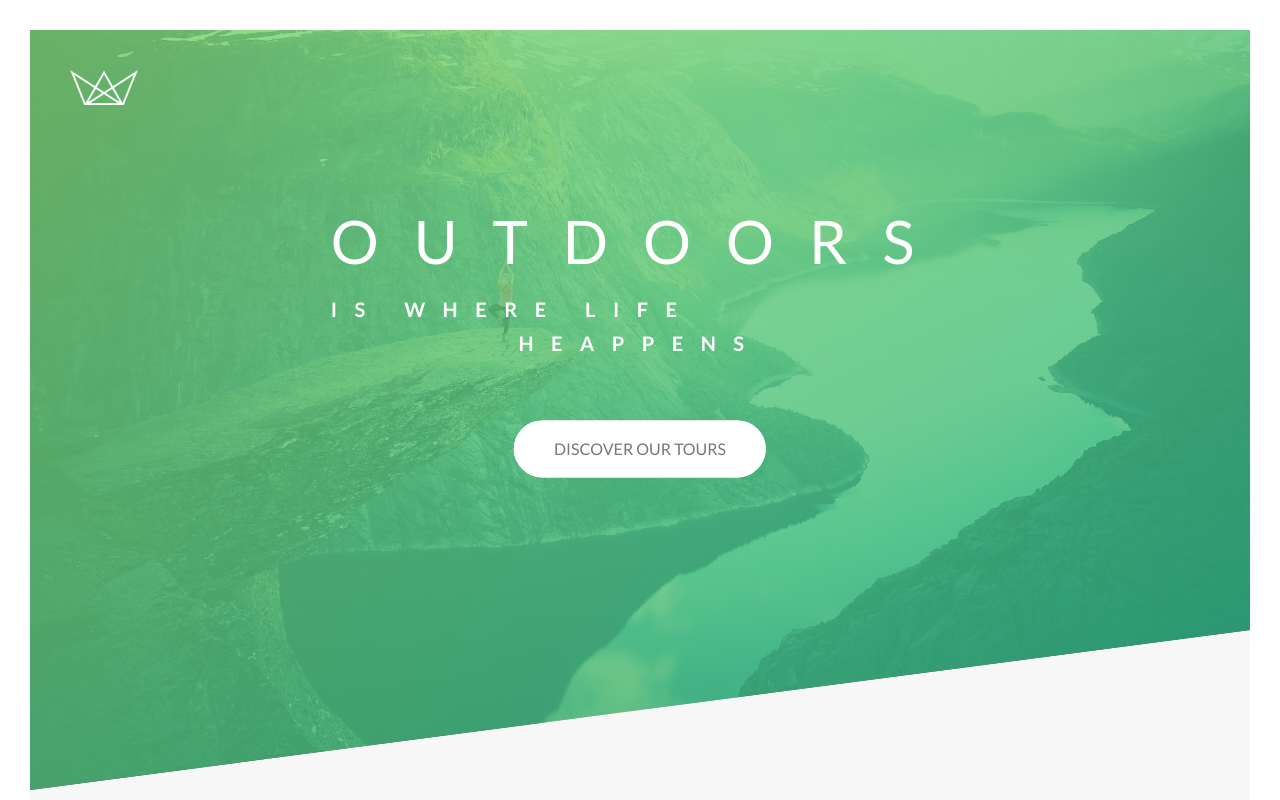
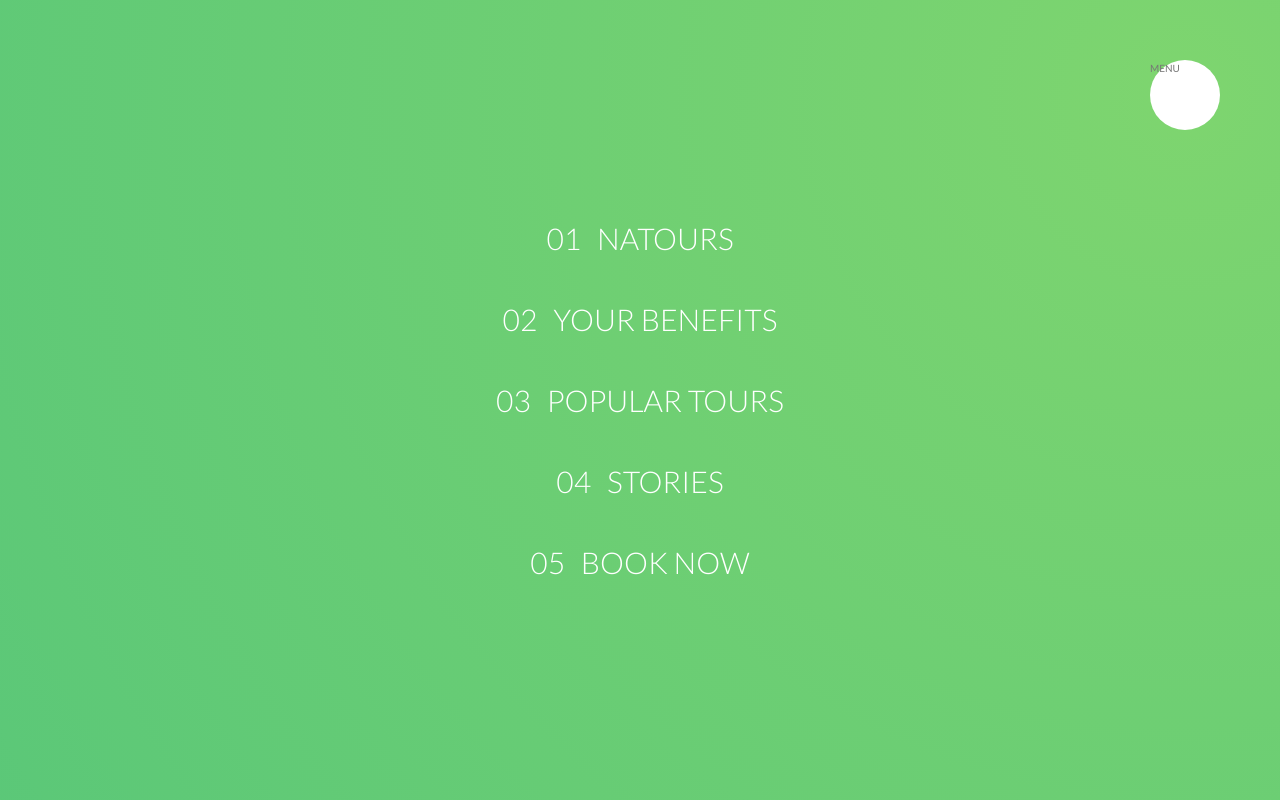
Before and after one commit to divamarques/projeto_Natours_CSS-HTML5_Puro, a website: page index.html in a window 1280 px wide. Shown: the top 800 px of the page. Drawn offline with Linux system fonts and the light colour scheme.

Commit message:
pagina do menu

```diff
--- a/index.html
+++ b/index.html
@@ -15,6 +15,23 @@
 </head>
 
 <body>
+
+    <div class="navigation">
+        <input type="checkbox" class="navigation__checkbox" id="navi-toggle">
+
+        <label for="navi-toggle" class="navigation__button">MENU</label>
+        <div class="navigation__background">&nbsp;</div>
+
+        <nav class="navigation__nav">
+            <ul class="navigation__list">
+                <li class="navigation__item"><a href="#" class="navigation__link"><span>01</span> Natours</a></li>
+                <li class="navigation__item"><a href="#" class="navigation__link"><span>02</span> Your benefits</a></li>
+                <li class="navigation__item"><a href="#" class="navigation__link"><span>03</span> Popular tours</a></li>
+                <li class="navigation__item"><a href="#" class="navigation__link"><span>04</span> Stories</a></li>
+                <li class="navigation__item"><a href="#" class="navigation__link"><span>05</span> Book now</a></li>
+            </ul>
+        </nav>
+    </div>
     <header class="header">
         <div class="header__logo-box">
             <img src="img/logo-white.png" alt="Logo" class="header__logo">
--- /dev/null
+++ b/sass/layout/_navigation.scss
@@ -0,0 +1,83 @@
+.navigation{
+
+
+
+  &__checkbox{
+    display: none;
+
+  }
+  &__button{
+    background-color: $color-white;
+    height: 7rem;
+    width: 7rem;
+    position: fixed;
+    top: 6rem;
+    right: 6rem;
+    border-radius: 50%;
+    z-index: 2000;
+
+
+  }
+  &__background{
+    height: 6rem;
+    width: 6rem;
+    border-radius: 50%;
+    position: fixed;
+    top: 6.5rem;
+    right: 6.5rem;
+    background-image: radial-gradient($color-primary-light, $color-primary-dark);
+    z-index: 1000;
+
+    transform: scale(80);
+  }
+  &__nav{
+
+    height: 100vh;
+    width: 100%;
+    position: fixed;
+    top: 0;
+    right: 0;
+    z-index: 1500;
+  }
+  &__list{
+    position: absolute;
+    top: 50%;
+    left: 50%;
+    transform: translate(-50%,-50%);
+    list-style: none;
+    text-align: center;
+
+  }
+  &__item{
+    margin: 1rem;
+
+  }
+  &__link{
+
+    &:link,
+    &visited{
+    display: inline-block;
+     font-size: 3rem;
+    font-weight: 300;
+    padding:1rem 2rem;
+    color: $color-white;
+    text-decoration: none;
+    text-transform: uppercase;
+    background-image: linear-gradient(120deg, transparent 0%, transparent 50%, $color-white 50%);
+    background-size: 225%;
+    transition: all .4s;
+
+    span{
+      display: inline-block;
+      margin-right: 1rem;
+    }
+    }
+
+    &:hover,
+    &active{
+      background-position:100% ;
+      color: $color-primary;
+      transform: translateX(1rem);
+    }
+  }
+}
--- a/sass/main.scss
+++ b/sass/main.scss
@@ -16,4 +16,5 @@
 @import "layout/header";
 @import "layout/grid";
 @import "layout/footer";
+@import "layout/navigation";
 @import "pages/home";
```
Also changed, not shown: css/style.css.
